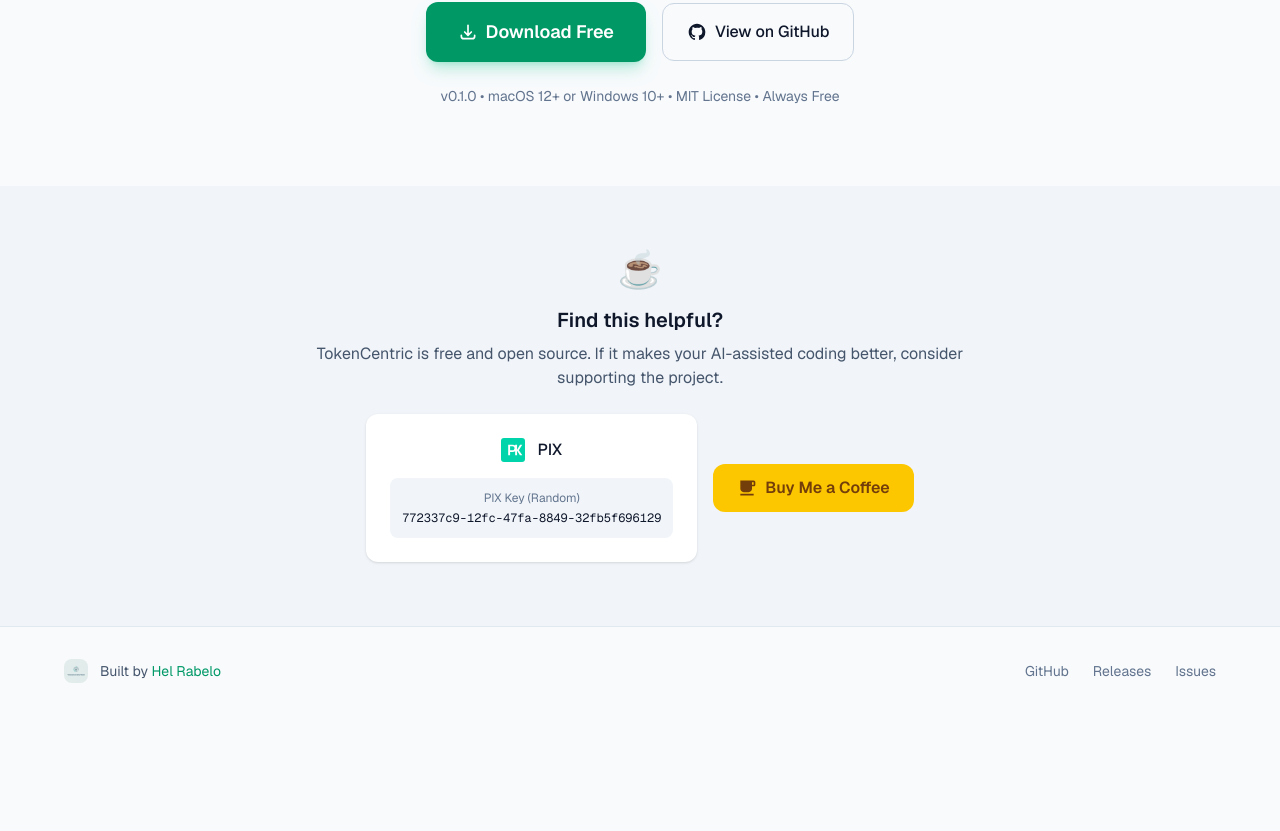
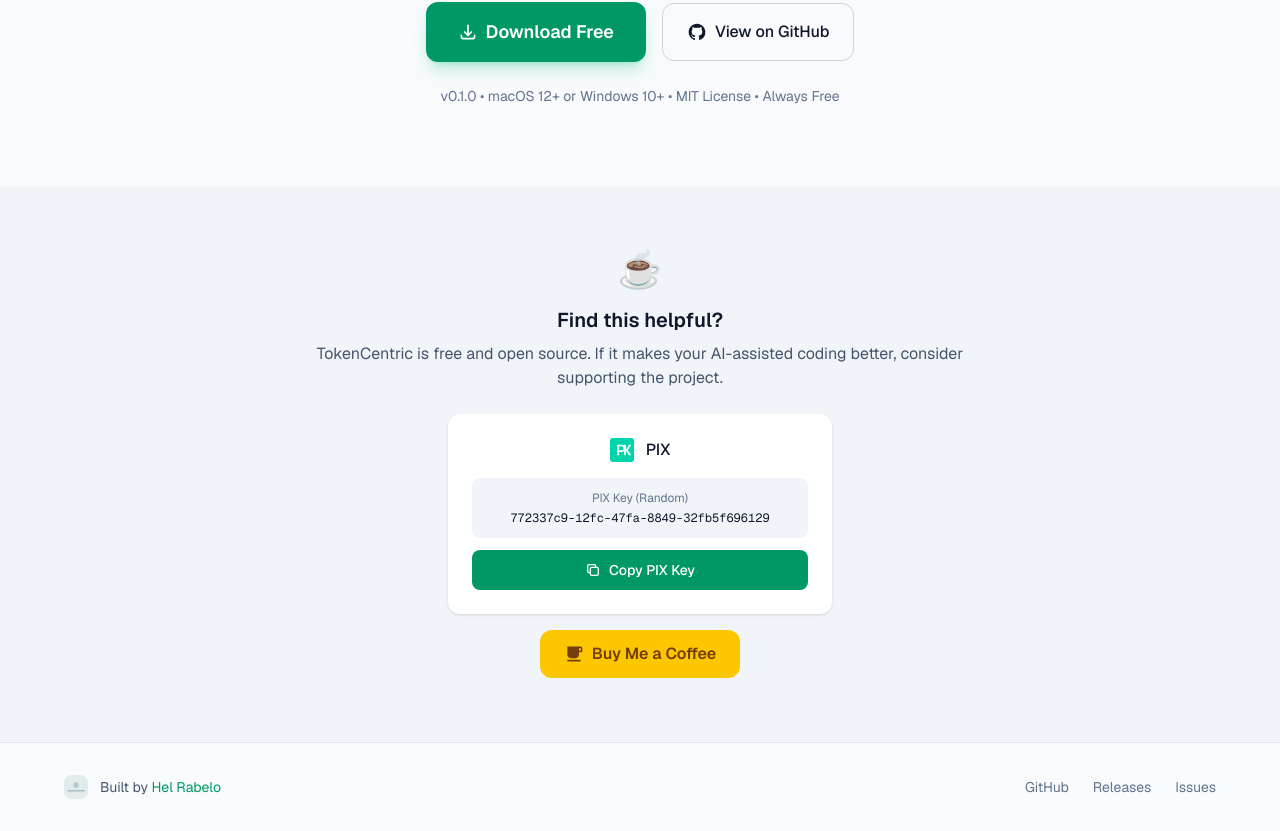
Before and after one commit to helsky-labs/tokencentric-site, a Next.js app: page / in a window 1280 px wide. Shown: the part 2928-3759 px from the top of the page. Before the commit the page ends 3643 px from the top, so only its background shows below. Built offline with nearby package versions, Linux system fonts and the light colour scheme; no server answers.

Commit message:
fix: improve support section with copy PIX button

```diff
--- a/messages/en.json
+++ b/messages/en.json
@@ -123,7 +123,9 @@
     "description": "TokenCentric is free and open source. If it makes your AI-assisted coding better, consider supporting the project.",
     "coffee": "Buy Me a Coffee",
     "coffeeUrl": "https://buymeacoffee.com/helrabelo",
-    "pixKey": "PIX Key (Random)"
+    "pixKey": "PIX Key (Random)",
+    "copyPix": "Copy PIX Key",
+    "copied": "Copied!"
   },
   "footer": {
     "builtBy": "Built by",
--- a/messages/pt-BR.json
+++ b/messages/pt-BR.json
@@ -123,7 +123,9 @@
     "description": "TokenCentric é grátis e open source. Se ele melhorou sua programação assistida por IA, considere apoiar o projeto.",
     "coffee": "Me Pague um Café",
     "coffeeUrl": "https://buymeacoffee.com/helrabelo",
-    "pixKey": "Chave PIX (Aleatória)"
+    "pixKey": "Chave PIX (Aleatória)",
+    "copyPix": "Copiar Chave PIX",
+    "copied": "Copiado!"
   },
   "footer": {
     "builtBy": "Feito por",
--- a/src/app/page.tsx
+++ b/src/app/page.tsx
@@ -5,6 +5,7 @@
 import { LanguageSwitcher } from "@/components/ui/LanguageSwitcher";
 import { DownloadButton } from "@/components/ui/DownloadButton";
 import { GitHubButton } from "@/components/ui/GitHubButton";
+import { CopyPixButton } from "@/components/ui/CopyPixButton";
 import { Logo } from "@/components/ui/Logo";
 
 const GITHUB_URL = "https://github.com/helrabelo/tokencentric";
@@ -471,9 +472,9 @@
               {t("support.description")}
             </p>
 
-            <div className="flex flex-col sm:flex-row items-center justify-center gap-4">
+            <div className="flex flex-col items-center gap-4 max-w-sm mx-auto">
               {/* PIX */}
-              <div className="bg-white dark:bg-slate-800 rounded-xl p-6 shadow-sm w-full sm:w-auto sm:min-w-[280px]">
+              <div className="bg-white dark:bg-slate-800 rounded-xl p-6 shadow-sm w-full">
                 <div className="flex items-center justify-center gap-3 mb-4">
                   <svg
                     viewBox="0 0 512 512"
@@ -491,7 +492,7 @@
                     PIX
                   </span>
                 </div>
-                <div className="bg-slate-100 dark:bg-slate-700 rounded-lg p-3">
+                <div className="bg-slate-100 dark:bg-slate-700 rounded-lg p-3 mb-3">
                   <p className="text-xs text-slate-500 dark:text-slate-400 mb-1">
                     {t("support.pixKey")}
                   </p>
@@ -499,6 +500,7 @@
                     772337c9-12fc-47fa-8849-32fb5f696129
                   </p>
                 </div>
+                <CopyPixButton />
               </div>
 
               {/* Buy Me a Coffee */}
--- /dev/null
+++ b/src/components/ui/CopyPixButton.tsx
@@ -0,0 +1,48 @@
+'use client'
+
+import { useState } from 'react'
+import { useTranslations } from 'next-intl'
+
+const PIX_KEY = '772337c9-12fc-47fa-8849-32fb5f696129'
+
+export function CopyPixButton() {
+  const t = useTranslations('support')
+  const [copied, setCopied] = useState(false)
+
+  const handleCopy = async () => {
+    try {
+      await navigator.clipboard.writeText(PIX_KEY)
+      setCopied(true)
+      setTimeout(() => setCopied(false), 2000)
+    } catch (err) {
+      console.error('Failed to copy:', err)
+    }
+  }
+
+  return (
+    <button
+      onClick={handleCopy}
+      className={`w-full py-2.5 rounded-lg font-medium text-sm transition-all flex items-center justify-center gap-2 ${
+        copied
+          ? 'bg-emerald-600 hover:bg-emerald-700 text-white'
+          : 'bg-emerald-600 hover:bg-emerald-700 text-white'
+      }`}
+    >
+      {copied ? (
+        <>
+          <svg className="w-4 h-4" fill="none" viewBox="0 0 24 24" stroke="currentColor">
+            <path strokeLinecap="round" strokeLinejoin="round" strokeWidth={2} d="M5 13l4 4L19 7" />
+          </svg>
+          {t('copied')}
+        </>
+      ) : (
+        <>
+          <svg className="w-4 h-4" fill="none" viewBox="0 0 24 24" stroke="currentColor">
+            <path strokeLinecap="round" strokeLinejoin="round" strokeWidth={2} d="M8 16H6a2 2 0 01-2-2V6a2 2 0 012-2h8a2 2 0 012 2v2m-6 12h8a2 2 0 002-2v-8a2 2 0 00-2-2h-8a2 2 0 00-2 2v8a2 2 0 002 2z" />
+          </svg>
+          {t('copyPix')}
+        </>
+      )}
+    </button>
+  )
+}
```
